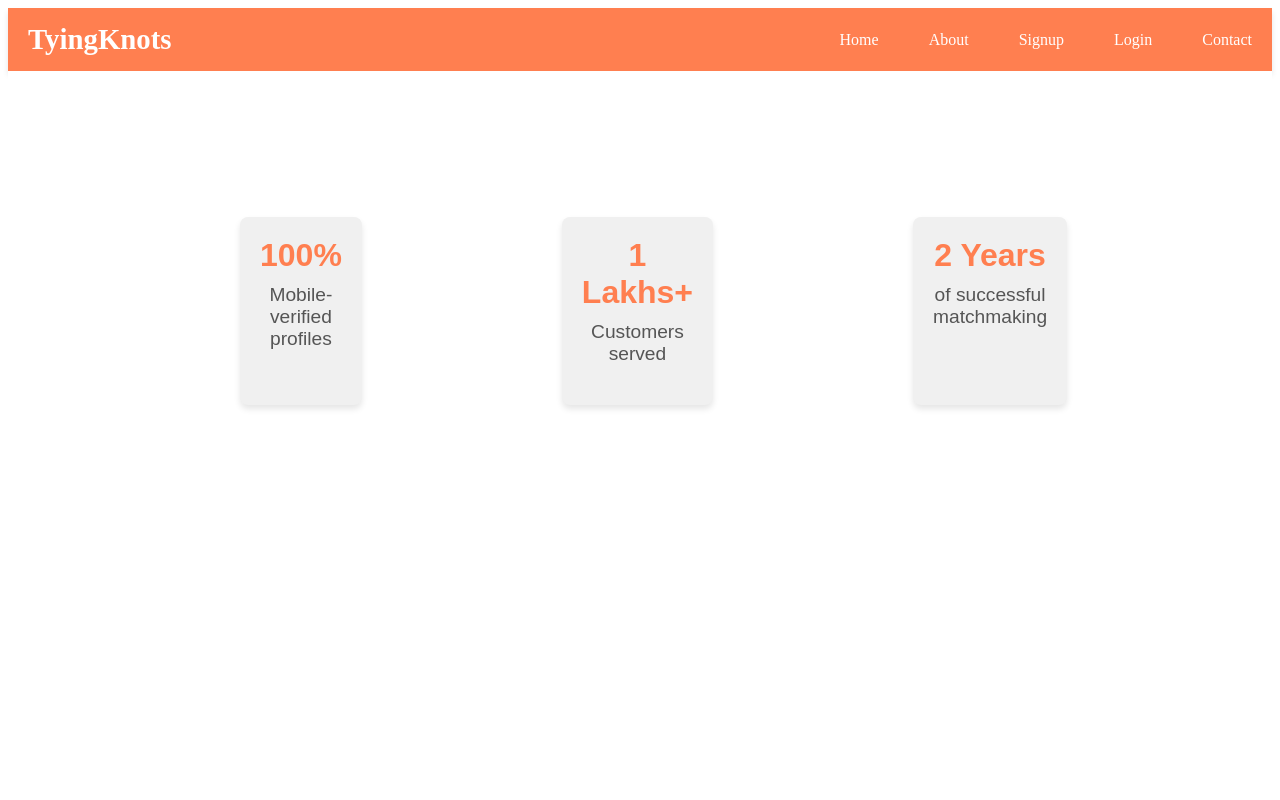
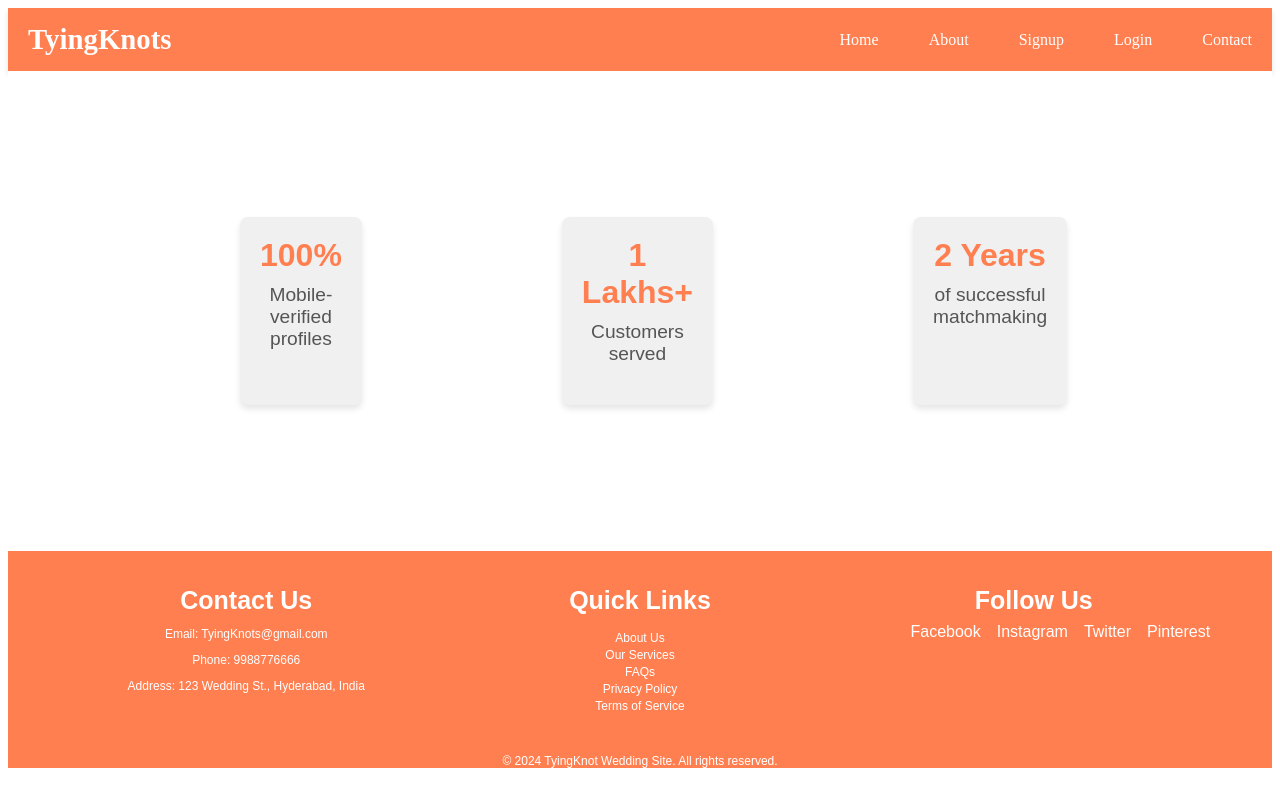
Before and after one commit to PujithaDangeti/Tying-Knot-Client, a React (Vite) app: page /supportchat in a window 1280 px wide. Built offline with nearby package versions, Linux system fonts and the light colour scheme.

Commit message:
Footer and Login

```diff
--- a/src/Components/Footer.jsx
+++ b/src/Components/Footer.jsx
@@ -106,7 +106,7 @@ const FooterBottom = styled.div`
 `;
 
 
-const footer = () => {
+const Footer = () => {
   const [email, setEmail] = useState('');
 
   const handleEmailChange = (event) => {
@@ -177,4 +177,4 @@ const footer = () => {
 
 
 
-export default footer;
+export default Footer;
--- a/src/Layouts/MainLayout.jsx
+++ b/src/Layouts/MainLayout.jsx
@@ -1,7 +1,7 @@
 import React from "react";
 import Header from "../Components/Header";
 import Header1 from "../Components/Header1";
-import footer from "../Components/footer"
+import Footer from "../Components/Footer"
 import LandingPage from "../Components/Landing";
 import { useAuth } from "../context/AuthContext"; // Import useAuth
 
@@ -13,7 +13,7 @@ function MainLayout({ children }) {
       {isLoggedIn ? <Header1 /> : <Header />}
       <main>{children}</main>
       <LandingPage />
-      <footer />
+      <Footer />
     </>
   );
 }
```
